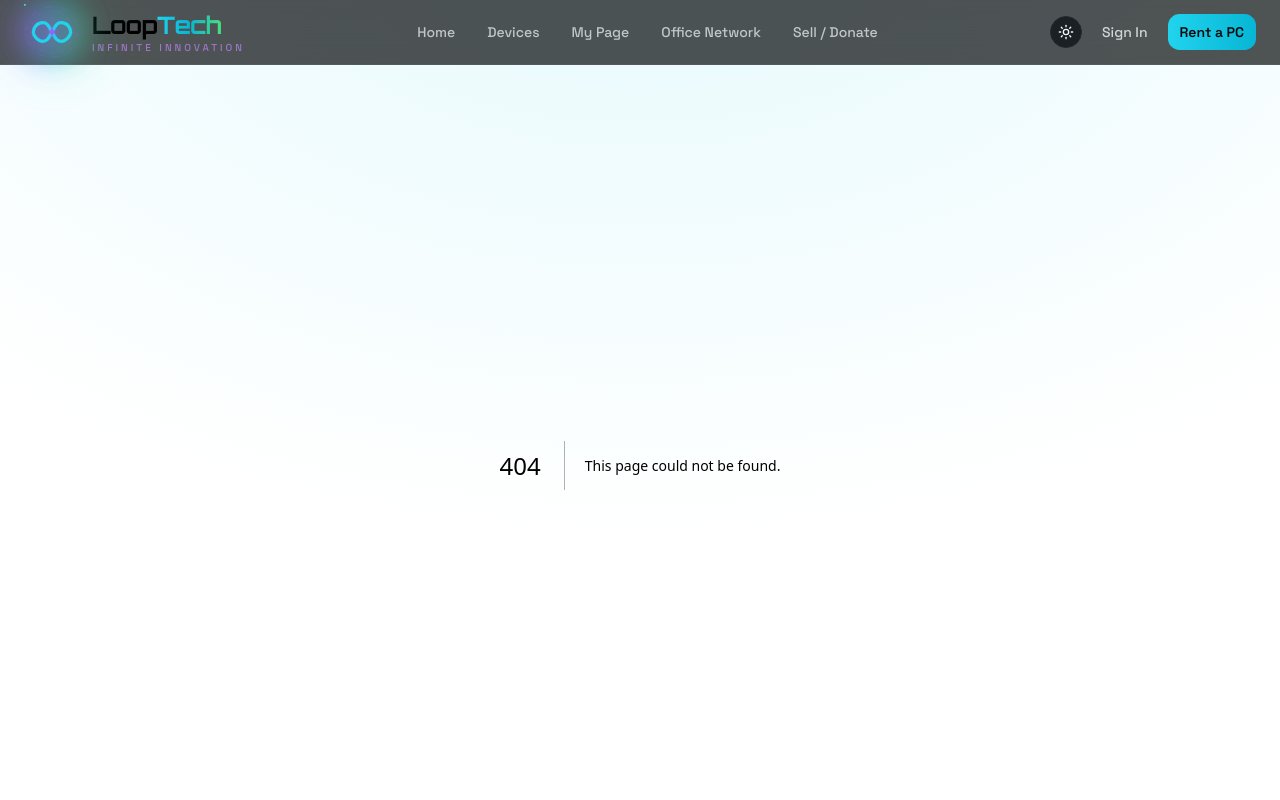
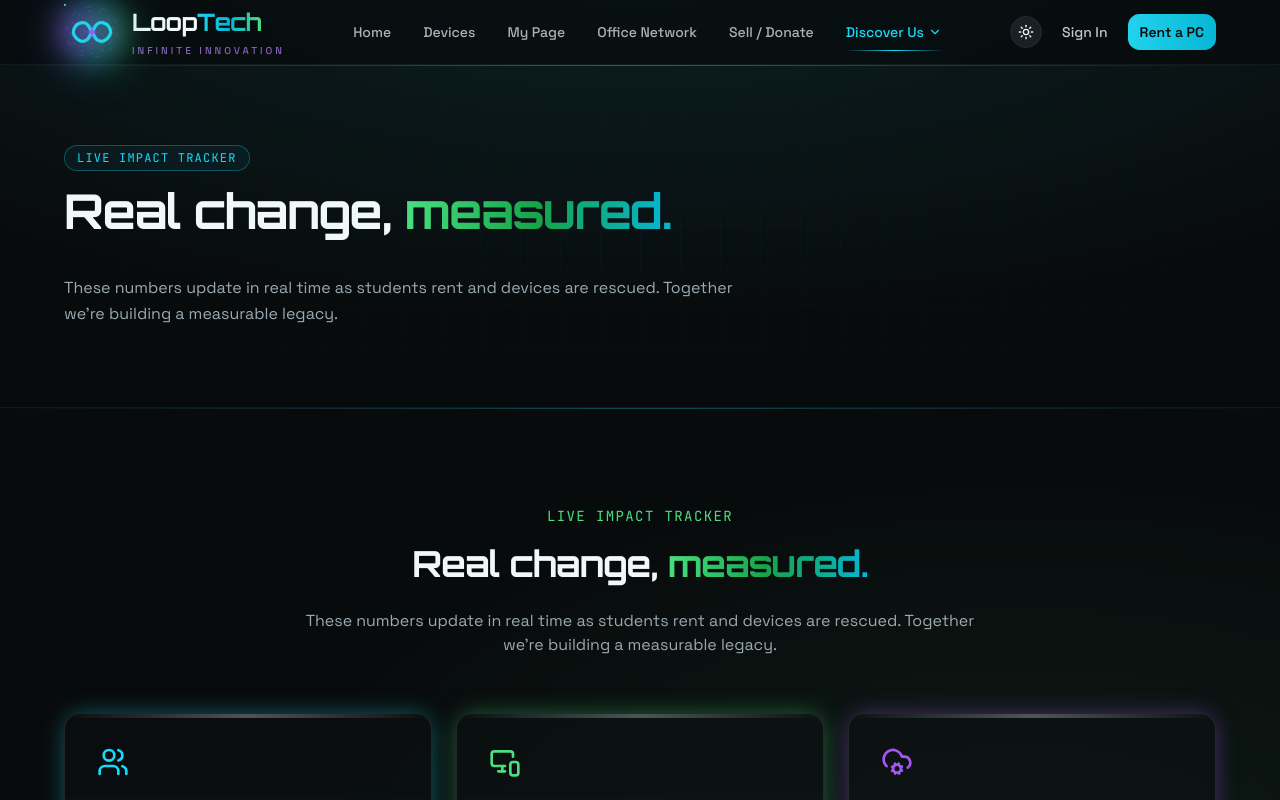
Before and after one commit to iwasaki1656/IdeatingStartUp, a Next.js app: page /impact in a window 1280 px wide. Before the commit this address had no page. Shown: the top 800 px of the page. Built offline with nearby package versions, Linux system fonts and the light colour scheme.

Commit message:
Kamikaze adds bullshit and had to fix it. Fixed borders cuz they looked ass. Gave the company mission and tracker their own pages cuz ngl too much shit in the home page.

```diff
--- a/src/app/globals.css
+++ b/src/app/globals.css
@@ -97,6 +97,13 @@
   ::selection {
     @apply bg-primary/30 text-white;
   }
+
+  /* Force container to always fill the viewport — no max-width cap */
+  .container {
+    max-width: 100% !important;
+    padding-left: clamp(1.5rem, 5vw, 5rem) !important;
+    padding-right: clamp(1.5rem, 5vw, 5rem) !important;
+  }
 }
 
 /* ── Light mode overrides for dark-centric white/opacity utilities ── */
@@ -159,15 +166,25 @@ html.light {
   [class*="text-amber-200"] {
     color: hsl(30 65% 35%) !important;
   }
+
+  /* ------- Hero section: fix white gradient + faint subtitle on light bg ------- */
+  .hero-title {
+    background-image: linear-gradient(to bottom left, #0e7490, #22d3ee, #16a34a) !important;
+  }
+  .hero-subtitle {
+    color: hsl(210 15% 40%) !important;
+  }
 }
 
 @layer components {
   /* Neon gradient text */
   .text-gradient-neon {
-    @apply bg-gradient-to-r from-neon-blue via-neon-cyan to-eco bg-clip-text text-transparent;
+    @apply inline-block bg-gradient-to-r from-neon-blue via-neon-cyan to-eco bg-clip-text text-transparent;
+    padding-bottom: 0.25em;
   }
   .text-gradient-eco {
-    @apply bg-gradient-to-r from-eco via-eco-deep to-neon-cyan bg-clip-text text-transparent;
+    @apply inline-block bg-gradient-to-r from-eco via-eco-deep to-neon-cyan bg-clip-text text-transparent;
+    padding-bottom: 0.25em;
   }
 
   /* Glass card */
--- /dev/null
+++ b/src/app/how-it-works/page.tsx
@@ -0,0 +1,26 @@
+import { UserGuideSection } from "@/components/home/user-guide-section";
+import { PageHeader } from "@/components/shared/page-header";
+
+export const metadata = {
+  title: "How It Works | LoopTech",
+  description:
+    "Rent a certified eco-refurbished laptop in 4 simple steps. LoopTech makes getting a PC easy, affordable, and sustainable.",
+};
+
+export default function HowItWorksPage() {
+  return (
+    <>
+      <PageHeader
+        eyebrow="How It Works"
+        title={
+          <>
+            Rent a PC in{" "}
+            <span className="text-gradient-neon">4 simple steps.</span>
+          </>
+        }
+        description="From browsing our catalog to having a laptop at your door — the entire process is designed to be fast, affordable, and stress-free."
+      />
+      <UserGuideSection />
+    </>
+  );
+}
--- /dev/null
+++ b/src/app/impact/page.tsx
@@ -0,0 +1,26 @@
+import { ImpactCounterSection } from "@/components/home/impact-counter-section";
+import { PageHeader } from "@/components/shared/page-header";
+
+export const metadata = {
+  title: "Impact Tracker | LoopTech",
+  description:
+    "See the real-time impact LoopTech is making — students empowered, devices saved from landfills, and CO₂ emissions reduced.",
+};
+
+export default function ImpactPage() {
+  return (
+    <>
+      <PageHeader
+        eyebrow="Live Impact Tracker"
+        title={
+          <>
+            Real change,{" "}
+            <span className="text-gradient-eco">measured.</span>
+          </>
+        }
+        description="These numbers update in real time as students rent and devices are rescued. Together we're building a measurable legacy."
+      />
+      <ImpactCounterSection />
+    </>
+  );
+}
--- /dev/null
+++ b/src/app/mission/page.tsx
@@ -0,0 +1,28 @@
+import { VisionSection } from "@/components/home/vision-section";
+import { PageHeader } from "@/components/shared/page-header";
+
+export const metadata = {
+  title: "Our Mission | LoopTech",
+  description:
+    "Learn how LoopTech is closing the digital divide for Malaysian students while fighting e-waste through circular technology.",
+};
+
+export default function MissionPage() {
+  return (
+    <>
+      <PageHeader
+        eyebrow="Our Mission"
+        title={
+          <>
+            A future where{" "}
+            <span className="text-gradient-neon">learning</span> never stops —
+            and nothing is{" "}
+            <span className="text-gradient-eco">wasted.</span>
+          </>
+        }
+        description="LoopTech sits at the intersection of two UN Sustainable Development Goals. Every rental is a vote for equal access and a circular economy."
+      />
+      <VisionSection />
+    </>
+  );
+}
--- a/src/app/page.tsx
+++ b/src/app/page.tsx
@@ -1,17 +1,11 @@
 import { ModelSection } from "@/components/home/model-section";
 import { HeroSection } from "@/components/home/hero-section";
-import { VisionSection } from "@/components/home/vision-section";
-import { ImpactCounterSection } from "@/components/home/impact-counter-section";
-import { UserGuideSection } from "@/components/home/user-guide-section";
 
 export default function HomePage() {
   return (
     <>
       <ModelSection />
       <HeroSection />
-      <VisionSection />
-      <ImpactCounterSection />
-      <UserGuideSection />
     </>
   );
 }
--- a/src/components/home/model-section.tsx
+++ b/src/components/home/model-section.tsx
@@ -17,9 +17,9 @@ function Model() {
 
 export function ModelSection() {
   return (
-    <section className="w-full h-[100dvh] bg-[#030303] relative flex items-center justify-center overflow-hidden">
+    <section className="w-full h-[100dvh] bg-background relative flex items-center justify-center overflow-hidden">
       {/* Futuristic Background Elements */}
-      <div className="absolute inset-0 bg-[radial-gradient(circle_at_center,_var(--tw-gradient-stops))] from-blue-900/20 via-[#030303] to-[#030303] z-0" />
+      <div className="absolute inset-0 bg-[radial-gradient(circle_at_center,_var(--tw-gradient-stops))] from-blue-900/20 via-background to-background z-0" />
 
       <div className="absolute top-24 left-0 right-0 z-10 text-center pointer-events-none px-4 flex flex-col items-center">
         <div className="inline-flex items-center justify-center px-4 py-1.5 mb-6 text-xs font-semibold tracking-widest border border-[#22d3ee]/30 rounded-full bg-[#22d3ee]/10 backdrop-blur-md uppercase">
@@ -29,10 +29,10 @@ export function ModelSection() {
           </span>
           <span className="text-transparent bg-clip-text bg-gradient-to-r from-[#22d3ee] to-[#4ade80]">Next Generation</span>
         </div>
-        <h1 className="text-5xl md:text-7xl lg:text-8xl font-extrabold text-transparent bg-clip-text bg-gradient-to-bl from-[#ffffff] via-[#22d3ee] to-[#4ade80] tracking-tighter mb-6 drop-shadow-2xl">
+        <h1 className="hero-title text-5xl md:text-7xl lg:text-8xl font-extrabold text-transparent bg-clip-text bg-gradient-to-bl from-[#ffffff] via-[#22d3ee] to-[#4ade80] tracking-tighter mb-6 drop-shadow-2xl pb-4 overflow-visible">
           A Computer for Every One
         </h1>
-        <p className="text-slate-400 text-lg md:text-xl lg:text-2xl max-w-3xl mx-auto font-light tracking-wide">
+        <p className="hero-subtitle text-slate-400 text-lg md:text-xl lg:text-2xl max-w-3xl mx-auto font-light tracking-wide">
           Giving Technology a Second Life. Reduce Waste. Empower Students.
         </p>
       </div>
@@ -59,7 +59,7 @@ export function ModelSection() {
 
             <OrbitControls
               enablePan={false}
-              enableZoom={true}
+              enableZoom={false}
               minDistance={8}
               maxDistance={18}
               autoRotate={true}
@@ -72,7 +72,7 @@ export function ModelSection() {
       </div>
 
       {/* Bottom fade for seamless transition to next section */}
-      <div className="absolute bottom-0 left-0 right-0 h-32 bg-gradient-to-t from-[#030303] to-transparent z-10 pointer-events-none" />
+      <div className="absolute bottom-0 left-0 right-0 h-32 bg-gradient-to-t from-background to-transparent z-10 pointer-events-none" />
     </section>
   );
 }
--- a/src/components/shared/footer.tsx
+++ b/src/components/shared/footer.tsx
@@ -11,9 +11,9 @@ const footerLinks: Record<string, { label: string; href: string | null }[]> = {
     { label: "Sell / Donate a PC", href: "/buyback" },
   ],
   Company: [
-    { label: "Our Mission", href: "/#vision" },
-    { label: "Impact Tracker", href: "/#impact" },
-    { label: "How It Works", href: "/#guide" },
+    { label: "Our Mission", href: "/mission" },
+    { label: "Impact Tracker", href: "/impact" },
+    { label: "How It Works", href: "/how-it-works" },
     { label: "Careers", href: null },
   ],
   Support: [
--- a/src/components/shared/navbar.tsx
+++ b/src/components/shared/navbar.tsx
@@ -2,8 +2,8 @@
 
 import Link from "next/link";
 import { usePathname } from "next/navigation";
-import { useState, useEffect } from "react";
-import { Menu, X, Moon, Sun } from "lucide-react";
+import { useState, useEffect, useRef } from "react";
+import { Menu, X, Moon, Sun, ChevronDown, Target, BarChart3, Lightbulb } from "lucide-react";
 import { useTheme } from "next-themes";
 
 import { cn } from "@/lib/utils";
@@ -18,17 +18,50 @@ const navLinks = [
   { href: "/buyback", label: "Sell / Donate" },
 ];
 
+const discoverLinks = [
+  {
+    href: "/mission",
+    label: "Our Mission",
+    icon: Target,
+  },
+  {
+    href: "/impact",
+    label: "Impact Tracker",
+    icon: BarChart3,
+  },
+  {
+    href: "/how-it-works",
+    label: "How It Works",
+    icon: Lightbulb,
+  },
+];
+
 export function Navbar() {
   const pathname = usePathname();
   const [open, setOpen] = useState(false);
+  const [discoverOpen, setDiscoverOpen] = useState(false);
+  const [mobileDiscoverOpen, setMobileDiscoverOpen] = useState(false);
   const { theme, setTheme } = useTheme();
   const [mounted, setMounted] = useState(false);
+  const discoverRef = useRef<HTMLDivElement>(null);
 
-  // Avoid hydration mismatch — only render the icon client-side
   useEffect(() => setMounted(true), []);
+
+  // Close dropdown on outside click
+  useEffect(() => {
+    function handleClick(e: MouseEvent) {
+      if (discoverRef.current && !discoverRef.current.contains(e.target as Node)) {
+        setDiscoverOpen(false);
+      }
+    }
+    document.addEventListener("mousedown", handleClick);
+    return () => document.removeEventListener("mousedown", handleClick);
+  }, []);
 
   const isDark = theme === "dark";
   const toggleTheme = () => setTheme(isDark ? "light" : "dark");
+
+  const isDiscoverActive = discoverLinks.some((l) => pathname.startsWith(l.href));
 
   return (
     <header className="sticky top-0 z-50 w-full border-b border-white/5 bg-background/70 backdrop-blur-xl">
@@ -61,6 +94,62 @@ export function Navbar() {
               </Link>
             );
           })}
+
+          {/* Discover Us dropdown */}
+          <div className="relative" ref={discoverRef}>
+            <button
+              onClick={() => setDiscoverOpen((o) => !o)}
+              aria-expanded={discoverOpen}
+              className={cn(
+                "relative flex items-center gap-1 rounded-md px-3.5 py-2 text-sm font-medium transition-colors",
+                isDiscoverActive
+                  ? "text-primary"
+                  : "text-foreground/70 hover:text-foreground"
+              )}
+            >
+              Discover Us
+              <ChevronDown
+                className={cn(
+                  "h-3.5 w-3.5 transition-transform duration-200",
+                  discoverOpen && "rotate-180"
+                )}
+              />
+              {isDiscoverActive && (
+                <span className="absolute inset-x-3 -bottom-px h-px bg-gradient-to-r from-transparent via-primary to-transparent" />
+              )}
+            </button>
+
+            {/* Dropdown panel */}
+            {discoverOpen && (
+              <div className="absolute left-0 top-full mt-2 w-56 overflow-hidden rounded-xl border border-white/10 bg-background shadow-lg backdrop-blur-xl">
+                <div className="absolute inset-x-0 top-0 h-px bg-gradient-to-r from-transparent via-primary/50 to-transparent" />
+                <div className="divide-y divide-white/5">
+                  {discoverLinks.map(({ href, label, icon: Icon }) => {
+                    const active = pathname.startsWith(href);
+                    return (
+                      <Link
+                        key={href}
+                        href={href}
+                        onClick={() => setDiscoverOpen(false)}
+                        className={cn(
+                          "group flex items-center gap-2.5 px-4 py-3 text-sm font-medium transition-colors",
+                          active
+                            ? "text-primary"
+                            : "text-foreground/70 hover:text-foreground"
+                        )}
+                      >
+                        <Icon className={cn(
+                          "h-3.5 w-3.5 shrink-0 transition-colors",
+                          active ? "text-primary" : "text-foreground/40 group-hover:text-primary"
+                        )} />
+                        {label}
+                      </Link>
+                    );
+                  })}
+                </div>
+              </div>
+            )}
+          </div>
         </nav>
 
         <div className="hidden items-center gap-2 md:flex">
@@ -137,6 +226,49 @@ export function Navbar() {
                 </Link>
               );
             })}
+
+            {/* Mobile Discover Us accordion */}
+            <button
+              onClick={() => setMobileDiscoverOpen((o) => !o)}
+              className={cn(
+                "flex w-full items-center justify-between rounded-md px-3 py-2.5 text-sm font-medium transition-colors",
+                isDiscoverActive
+                  ? "bg-primary/10 text-primary"
+                  : "text-foreground/70 hover:bg-white/5"
+              )}
+            >
+              Discover Us
+              <ChevronDown
+                className={cn(
+                  "h-3.5 w-3.5 transition-transform duration-200",
+                  mobileDiscoverOpen && "rotate-180"
+                )}
+              />
+            </button>
+            {mobileDiscoverOpen && (
+              <div className="ml-3 flex flex-col gap-1 border-l border-white/10 pl-3">
+                {discoverLinks.map(({ href, label, icon: Icon }) => {
+                  const active = pathname.startsWith(href);
+                  return (
+                    <Link
+                      key={href}
+                      href={href}
+                      onClick={() => { setOpen(false); setMobileDiscoverOpen(false); }}
+                      className={cn(
+                        "flex items-center gap-2 rounded-md px-3 py-2 text-sm font-medium transition-colors",
+                        active
+                          ? "text-primary"
+                          : "text-foreground/70 hover:bg-white/5"
+                      )}
+                    >
+                      <Icon className="h-3.5 w-3.5" />
+                      {label}
+                    </Link>
+                  );
+                })}
+              </div>
+            )}
+
             <div className="mt-2 flex gap-2">
               <Button variant="outline" size="sm" className="flex-1" asChild>
                 <Link href="/dashboard" onClick={() => setOpen(false)}>
--- a/src/components/shared/page-header.tsx
+++ b/src/components/shared/page-header.tsx
@@ -31,7 +31,7 @@ export function PageHeader({
             {eyebrow}
           </span>
         )}
-        <h1 className="mt-4 max-w-3xl font-display text-4xl font-bold leading-tight tracking-tight sm:text-5xl">
+        <h1 className="mt-4 font-display text-4xl font-bold leading-snug tracking-tight sm:text-5xl pb-3 overflow-visible">
           {title}
         </h1>
         {description && (
--- a/tailwind.config.ts
+++ b/tailwind.config.ts
@@ -11,9 +11,10 @@ const config: Config = {
   theme: {
     container: {
       center: true,
-      padding: "1.5rem",
-      screens: {
-        "2xl": "1400px",
+      padding: {
+        DEFAULT: "1.5rem",
+        md: "2.5rem",
+        xl: "4rem",
       },
     },
     extend: {
```
